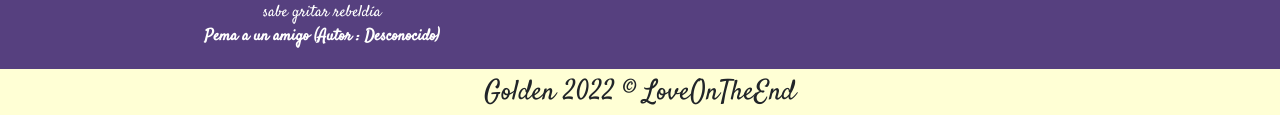
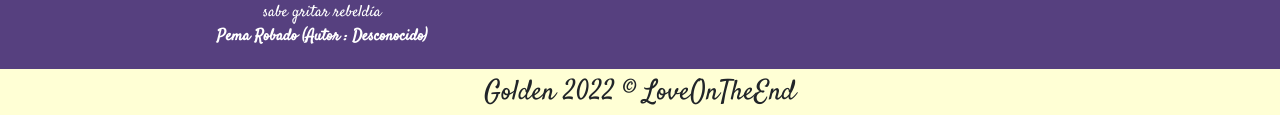
Before and after one commit to Luis-Rojas-H/ForValeria-3, a plain HTML site: page index.html in a window 1280 px wide. Shown: the part 708-823 px from the top of the page. Drawn offline with nearby package versions, Linux system fonts and the light colour scheme; some packages are replaced by stand-ins of ours; a script that the page names is missing; a web font is replaced by a local one.

Commit message:
editando Poema

```diff
--- a/index.html
+++ b/index.html
@@ -111,7 +111,7 @@
           tu boca no se equivoca<br/>
           te quiero porque tu boca<br/>
           sabe gritar rebeldía<br/>
-          <strong>Pema a un amigo (Autor :  Desconocido)</strong>
+          <strong>Pema Robado (Autor :  Desconocido)</strong>
         </p>
       </div>
       <div class="col-sm-4">
```
